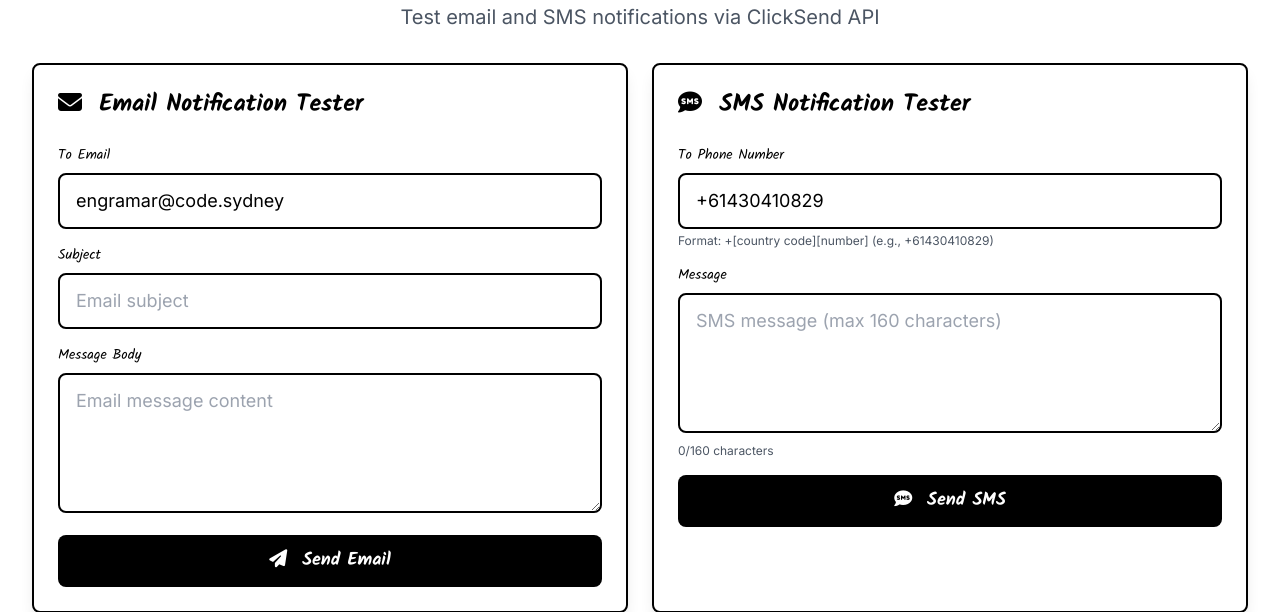
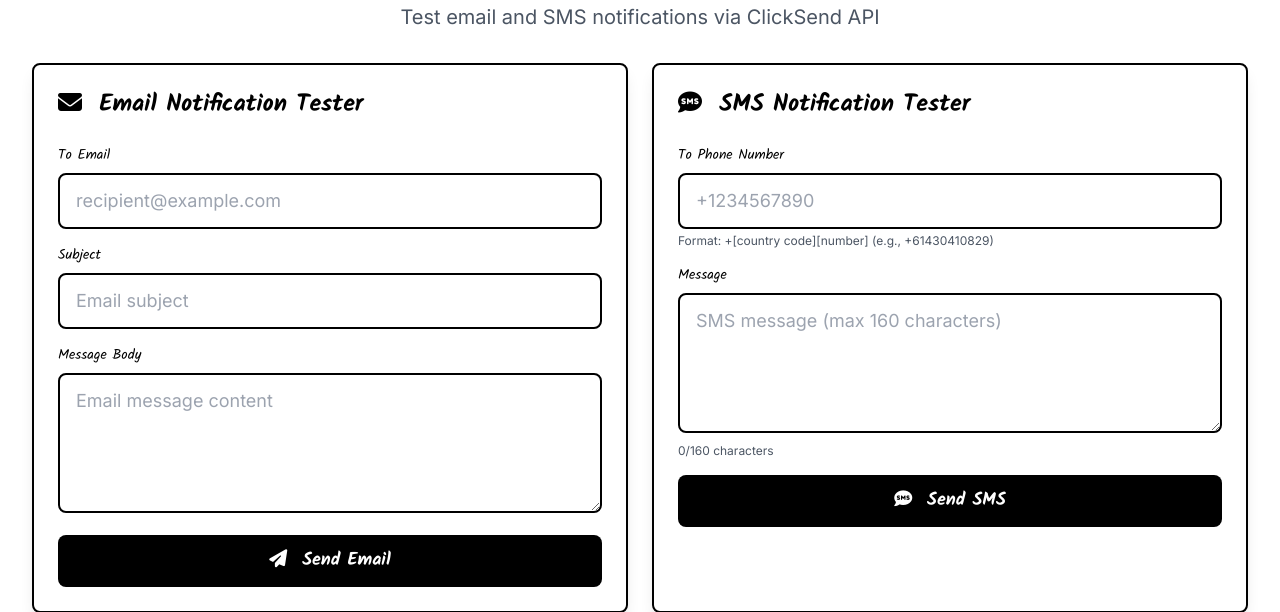
Before and after one commit to engramar/clicksendtest, a FastAPI app: page / in a window 1280 px wide. Shown: the part 159-771 px from the top of the page. Run offline with FastAPI, Linux system fonts and the light colour scheme; some libraries are stand-ins or nearby versions.

Commit message:
Remove all hardcoded credentials and sensitive data

```diff
--- a/app/templates/index.html
+++ b/app/templates/index.html
@@ -28,7 +28,6 @@
                         type="email"
                         id="emailTo"
                         name="to"
-                        value="engramar@code.sydney"
                         class="w-full px-4 py-3 border-2 border-black rounded-lg focus:ring-2 focus:ring-black focus:border-transparent text-base sm:text-lg font-sans"
                         placeholder="recipient@example.com"
                         required
@@ -92,7 +91,6 @@
                         type="tel"
                         id="smsTo"
                         name="to"
-                        value="+61430410829"
                         class="w-full px-4 py-3 border-2 border-black rounded-lg focus:ring-2 focus:ring-black focus:border-transparent text-base sm:text-lg font-sans"
                         placeholder="+1234567890"
                         pattern="^\+\d{10,15}$"
@@ -226,7 +224,6 @@
             const result = await apiClient.sendEmail(emailData);
             showNotification('emailResult', result.message || 'Email sent successfully!', true);
             emailForm.reset();
-            emailForm.querySelector('input[name="to"]').value = 'engramar@code.sydney';
         } catch (error) {
             showNotification('emailResult', `Error: ${error.message}`, false);
         } finally {
@@ -267,7 +264,6 @@
             const result = await apiClient.sendSMS(smsData);
             showNotification('smsResult', result.message || 'SMS sent successfully!', true);
             smsForm.reset();
-            smsForm.querySelector('input[name="to"]').value = '+61430410829';
             smsCharCount.textContent = '0';
         } catch (error) {
             showNotification('smsResult', `Error: ${error.message}`, false);
```
